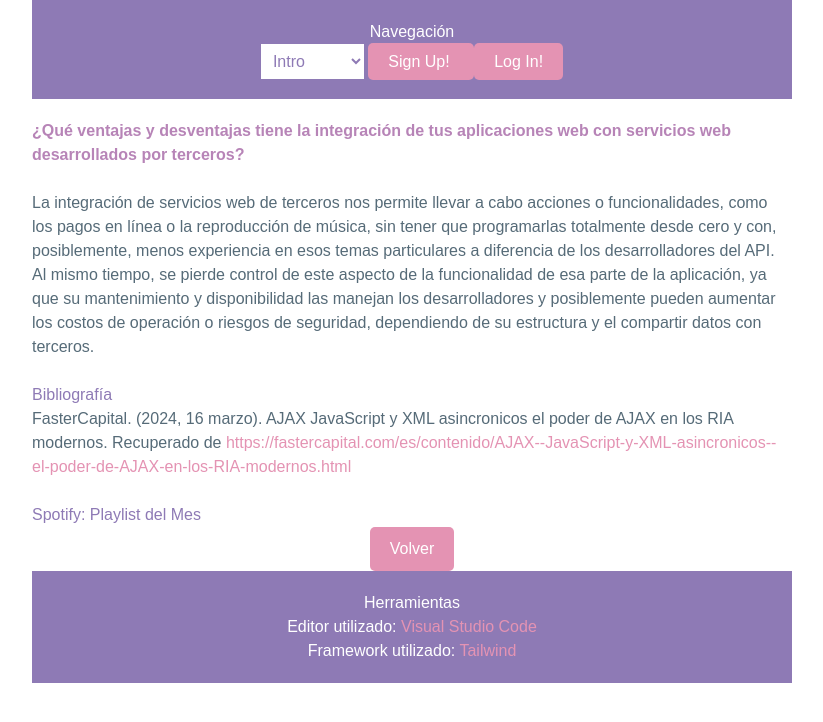
After one commit to A01710029/Repositorio_Personal, a Node server app: template js/lab26/views/lab26.ejs in a window 1280 px wide. The commit adds this page. Shown: the top 722 px of the page, without its empty margins (228-1051 px from the left). Run offline with Node 20, Linux system fonts and the light colour scheme; the template is opened without the code that fills it, so the values that code supplies are empty; style sheets or scripts are compiled from the project's sources.

Commit message:
Agregar Spotify Web API

```diff
--- /dev/null
+++ b/js/lab26/controllers/lab26.controller.js
@@ -0,0 +1,4 @@
+exports.getLab26 = (request, response, next) => {
+    const username = request.session.username || "";
+    response.render("lab26.ejs", { username: username});
+};
--- a/js/lab26/package.json
+++ b/js/lab26/package.json
@@ -1,7 +1,7 @@
 {
-  "name": "lab22",
+  "name": "lab26",
   "version": "1.0.0",
-  "description": "código para el lab 22",
+  "description": "código para el lab 26",
   "main": "app.js",
   "scripts": {
     "test": "app.js",
--- a/js/lab26/routes/main.routes.js
+++ b/js/lab26/routes/main.routes.js
@@ -18,6 +18,7 @@ const lab17Handler = require("../controllers/lab17.controller");
 const lab18Handler = require("../controllers/lab18.controller");
 const lab19Handler = require("../controllers/lab19.controller");
 const lab24Handler = require("../controllers/lab24.controller");
+const lab26Handler = require("../controllers/lab26.controller");
 
 //get
 router.get("/", isAuth, canView, indexHandler.getIndex);
@@ -30,6 +31,7 @@ router.get("/lab17", isAuth, canView, lab17Handler.getLab17);
 router.get("/lab18", isAuth, canView, lab18Handler.getLab18);
 router.get("/lab19", isAuth, canView, lab19Handler.getLab19);
 router.get("/lab24", isAuth, canView, lab24Handler.getLab24);
+router.get("/lab26", isAuth, canView, lab26Handler.getLab26);
 
 //post
 router.post("/lab10", isAuth, lab10Handler.postLab10);
--- a/js/lab26/views/includes/header.ejs
+++ b/js/lab26/views/includes/header.ejs
@@ -25,6 +25,7 @@
                     <option value="/lab18">Lab 18</option>
                     <option value="/lab19">Lab 19</option>
                     <option value="/lab24">Lab 24</option>
+                    <option value="/lab26">Lab 26</option>
                 </optgroup>
             </select>
 
--- /dev/null
+++ b/js/lab26/views/lab26.ejs
@@ -0,0 +1,63 @@
+<%- include("includes/header.ejs") %>
+
+<strong>
+    ¿Qué ventajas y desventajas tiene la integración de tus aplicaciones web con servicios web
+    desarrollados por terceros?
+</strong><br></br>
+    La integración de servicios web de terceros nos permite llevar a cabo acciones o funcionalidades,
+    como los pagos en línea o la reproducción de música, sin tener que programarlas totalmente desde
+    cero y con, posiblemente, menos experiencia en esos temas particulares a diferencia de los
+    desarrolladores del API. Al mismo tiempo, se pierde control de este aspecto de la funcionalidad de
+    esa parte de la aplicación, ya que su mantenimiento y disponibilidad las manejan los desarrolladores
+    y posiblemente pueden aumentar los costos de operación o riesgos de seguridad, dependiendo de su
+    estructura y el compartir datos con terceros.
+    <br></br>
+
+<h3>Bibliografía</h3>
+    FasterCapital. (2024, 16 marzo). AJAX JavaScript y XML asincronicos el poder de AJAX en los RIA modernos. Recuperado de <a href="https://fastercapital.com/es/contenido/AJAX--JavaScript-y-XML-asincronicos--el-poder-de-AJAX-en-los-RIA-modernos.html">https://fastercapital.com/es/contenido/AJAX--JavaScript-y-XML-asincronicos--el-poder-de-AJAX-en-los-RIA-modernos.html</a>
+    <br></br>
+</body>
+
+<h3 title>Spotify: Playlist del Mes</h3>
+
+<div id="spotify" class="flex justify-center items-center h-screen">
+    <div id="spotifyPlaylist" class="w-full max-w-xl">
+    <script>
+            const playlistId = '4SuIapcn8FJbzDG32dPPCM?';
+            const accessToken = 'e554fa60e8344f6495d005de9cc7ee59';
+
+            fetch(`https://api.spotify.com/v1/playlists/${playlistId}`, {
+            headers: {
+                'Authorization': `Bearer ${accessToken}`
+            }
+            })
+            .then(response => response.json())
+            .then(data => {
+            const playlist = data;
+            const playlistEmbedUrl = `https://open.spotify.com/embed/playlist/${playlistId}`;
+
+            const container = document.getElementById('spotify');
+            container.style.display = 'flex';
+
+            const iframe = document.createElement('iframe');
+            iframe.src = playlistEmbedUrl;
+            iframe.title = 'Spotify Embed: Programming Playlist';
+            iframe.className = 'w-full';
+            iframe.width = '100%';
+            iframe.height = '152';
+            iframe.style.minHeight = '100px';
+            iframe.frameBorder = '0';
+            iframe.allow = 'autoplay; clipboard-write; encrypted-media; fullscreen; picture-in-picture';
+            iframe.loading = 'lazy';
+
+            container.appendChild(iframe);
+
+            })
+            .catch(error => console.error('Error:', error));
+      </script>
+      </div>
+</div>
+
+<%- include("includes/boton.ejs") %>
+
+<%- include("includes/footer.ejs") %>
```
